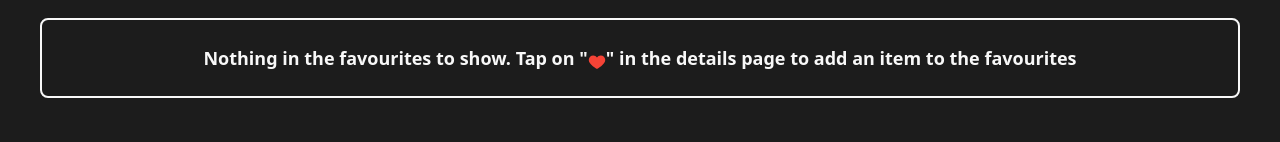
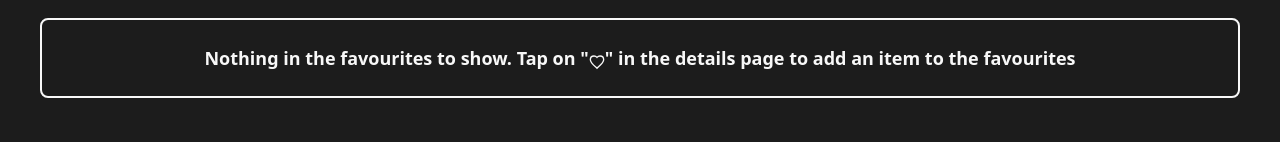
Before and after one commit to magwach/food-recipe-app, a React (Vite) app: page /favourites in a window 1280 px wide. Shown: the part 138-280 px from the top of the page. Built offline with nearby package versions, Linux system fonts and the light colour scheme.

Commit message:
feat: Updated the code.

```diff
--- a/src/pages/details/index.jsx
+++ b/src/pages/details/index.jsx
@@ -54,7 +54,7 @@ export default function Details() {
                                         <svg
                                             xmlns="http://www.w3.org/2000/svg"
                                             viewBox="0 0 24 24"
-                                            className="fill-red-600 stroke-none size-9 cursor-pointer transition-all duration-300 ease-in-out"
+                                            className="fill-white stroke-none size-9 cursor-pointer transition-all duration-700 ease-in-out"
                                             onClick={() => handleFavourites(recipeDetails.recipe)}
                                         >
                                         <path d="M12 21.35l-1.45-1.32C5.4 15.36 2 12.28 2 8.5 2 5.42 4.42 3 7.5 3c1.74 0 3.41.81 4.5 2.09C13.09 3.81 14.76 3 16.5 3 19.58 3 22 5.42 22 8.5c0 3.78-3.4 6.86-8.55 11.54L12 21.35z" />
--- a/src/pages/favourites/index.jsx
+++ b/src/pages/favourites/index.jsx
@@ -25,7 +25,15 @@ export default function Favourites() {
                         </div>
                     )
                 })
-                    : <div className="text-[#f8f8f8] font-bold">Nothing in the favourites to show. Tap on "<span className="inline-block align-text-bottom" ><FcLike /></span>" in the details page to add an item to the favourites </div>
+                    : <div className="text-[#f8f8f8] font-bold">Nothing in the favourites to show. Tap on "<span className="inline-block align-text-bottom" >
+                         <svg
+                                            xmlns="http://www.w3.org/2000/svg"
+                                            viewBox="0 0 24 24"
+                                            className="fill-[#1c1c1c] stroke-[#f8f8f8] stroke-2 size-4 cursor-pointer transition-all duration-300 ease-in-out"
+                                        >
+                                            <path d="M12 21.35l-1.45-1.32C5.4 15.36 2 12.28 2 8.5 2 5.42 4.42 3 7.5 3c1.74 0 3.41.81 4.5 2.09C13.09 3.81 14.76 3 16.5 3 19.58 3 22 5.42 22 8.5c0 3.78-3.4 6.86-8.55 11.54L12 21.35z" />
+                                        </svg>
+                        </span>" in the details page to add an item to the favourites </div>
             }
         </div>
     )
--- a/src/pages/home/index.jsx
+++ b/src/pages/home/index.jsx
@@ -29,7 +29,7 @@ export default function Home() {
                         : recipeData?.recipes ?
                             recipeData.recipes.map((item, key) => {
                                 return(
-                                    <div key={key} className="flex flex-col p-4 bg-[#f8f8f8] h-80 lg:h-150 rounded-lg hover:h-85 duration-100 hover:w-70 cursor-pointer lg:hover:h-180 lg:hover:w-150 hover:z-1">
+                                    <div key={key} className="flex flex-col p-4 bg-[#f8f8f8] h-80 lg:h-150 rounded-lg hover:h-85 duration-100 hover:w-70 cursor-pointer lg:hover:h-160 lg:hover:w-130 hover:z-1">
                                         <img src={item.image_url} alt={item.image_url} className="rounded-lg h-1/2 w-screen mb-4"/>
                                         <a href={item.publisher_url} target="_blank" className="text-sm lg:text-2xl text-[#3274cd] font-medium hover:text-[#FFD54F] mb-2 lg:mb-6">{item.publisher}</a>
                                         <p className="text-[#1c1c1c] font-bold text-sm lg:text-2xl">{item.title}</p>
```
